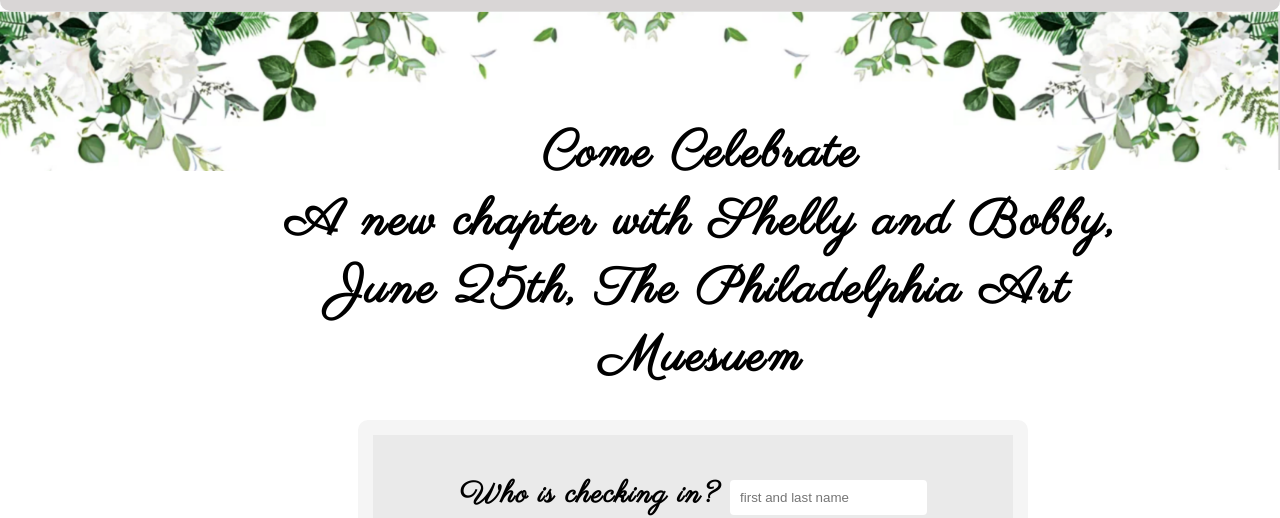
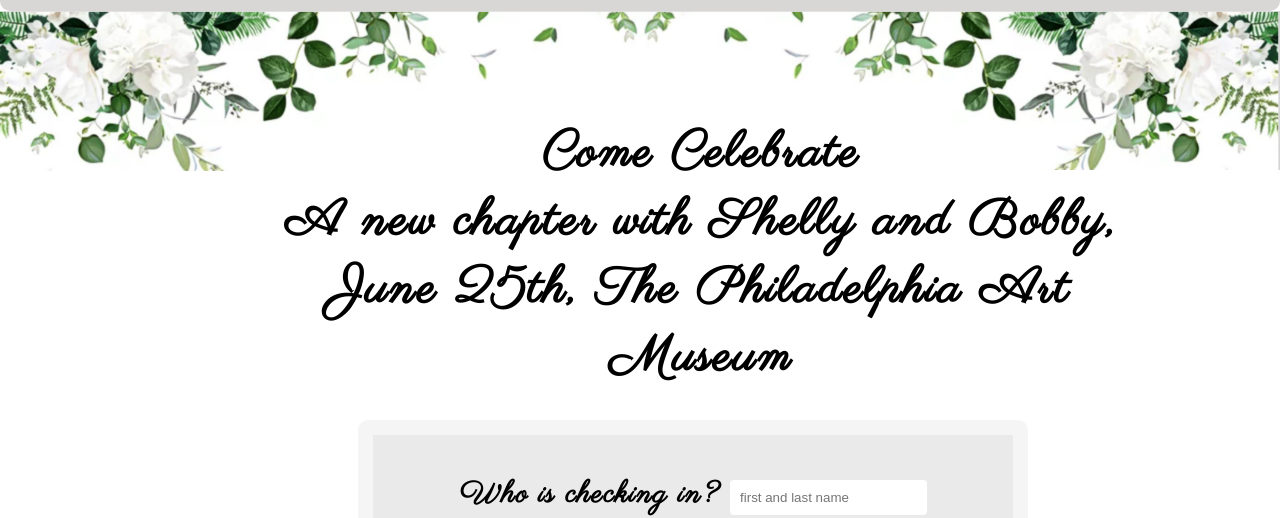
Before and after one commit to andrisr/ata-lbc-project, a website built with webpack: page Frontend/src/home.html in a window 1280 px wide. Shown: the part 440-958 px from the top of the page. Built offline with nearby package versions, Linux system fonts and the light colour scheme.

Commit message:
museumFix

```diff
--- a/Frontend/src/home.html
+++ b/Frontend/src/home.html
@@ -38,7 +38,7 @@
 
 <footer>
 
-    <h3>Come Celebrate <br> A new chapter with Shelly and Bobby, <br> June 25th, The Philadelphia Art Muesuem</h3>
+    <h3>Come Celebrate <br> A new chapter with Shelly and Bobby, <br> June 25th, The Philadelphia Art Museum</h3>
 
     <form class="questions" action="loading.html" method="post">
         <!-- <div class="questions"> -->
```
